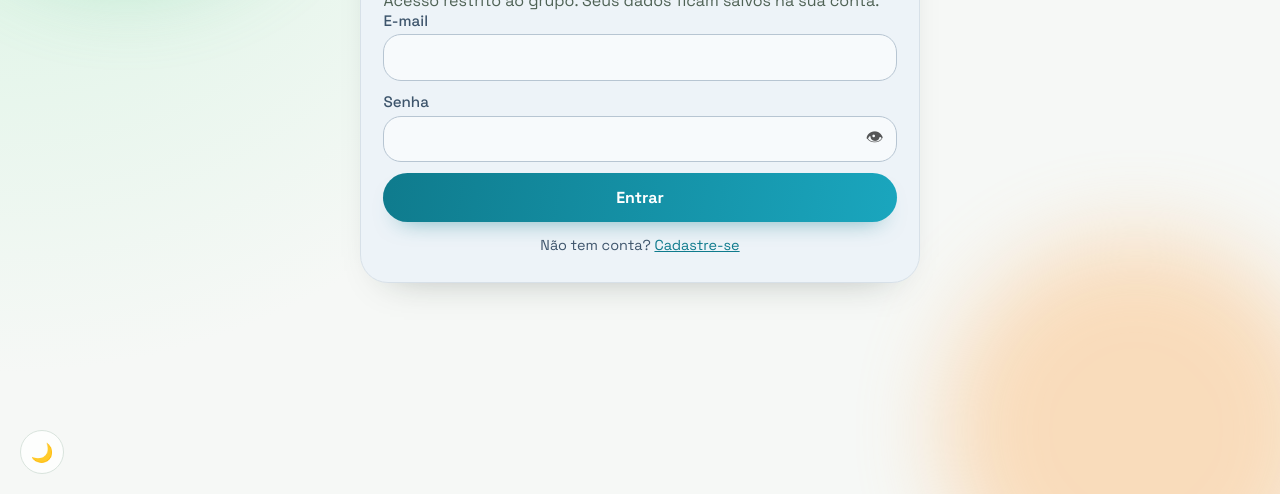
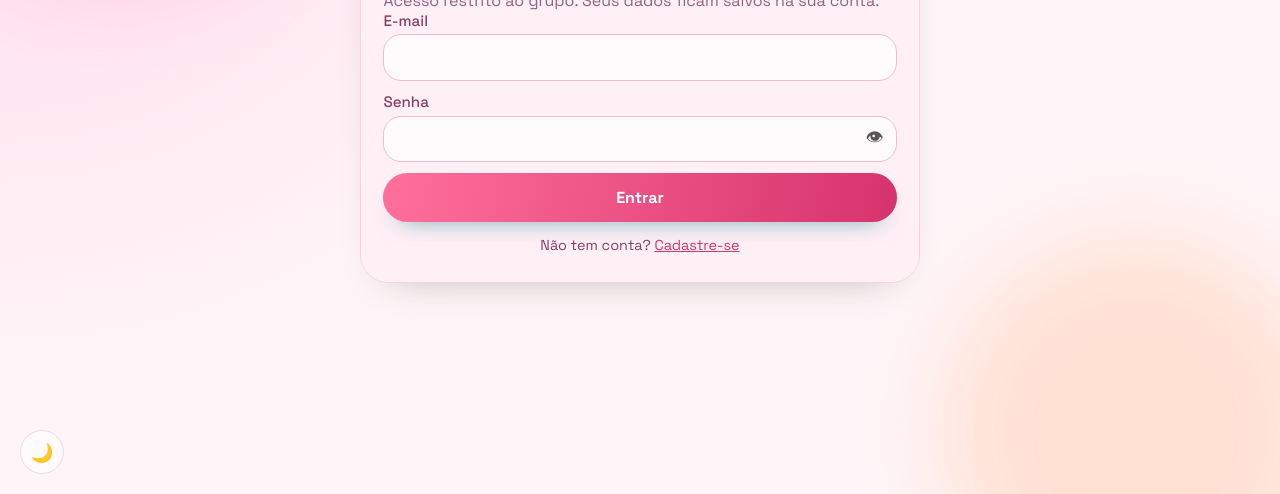
Before and after one commit to leticiacbo2021-cloud/teleegirls, a website: page index.html in a window 1280 px wide. Shown: the part 306-800 px from the top of the page. Drawn offline with nearby package versions, Linux system fonts and the light colour scheme; no server answers.

Commit message:
Update styles.css

```diff
--- a/styles.css
+++ b/styles.css
@@ -1,100 +1,100 @@
 :root {
   color-scheme: light;
-  --bg: #f6f8f6;
-  --bg-grad-1: #d3f3df;
-  --bg-grad-2: #f6f8f6;
-  --bg-grad-3: #eef2ee;
-  --orb-1: #7dd3a6;
-  --orb-2: #fdba74;
+  --bg: #fff5f8;
+  --bg-grad-1: #ffd6e7;
+  --bg-grad-2: #fff5f8;
+  --bg-grad-3: #fdeef2;
+  --orb-1: #ff9fc7;
+  --orb-2: #ffc9a8;
   --orb-opacity: 0.45;
 
-  --surface: #ffffffcc;
-  --surface-solid: #fdfefd;
-  --surface-soft: #f0f5f2;
-  --surface-sunken: #e5ece7;
+  --surface: #ffffffd9;
+  --surface-solid: #fffbfd;
+  --surface-soft: #fdeef4;
+  --surface-sunken: #fbe0ea;
   --field-bg: #ffffff;
 
-  --text: #122117;
-  --muted: #4f6255;
-  --border: #d8e3dc;
-  --shadow: 0 20px 44px -24px rgba(18, 33, 23, 0.35);
+  --text: #4a1030;
+  --muted: #966280;
+  --border: #f6d3e3;
+  --shadow: 0 20px 44px -24px rgba(157, 32, 91, 0.35);
 
-  --adulto: #2f855a;
-  --pediatria: #dd6b20;
-  --one: #1d4ed8;
-  --plantao: #0f766e;
+  --adulto: #d6336c;
+  --pediatria: #f76e9e;
+  --one: #9c6ade;
+  --plantao: #c2185b;
   --on-brand: #ffffff;
 
-  --accent: #14532d;
-  --accent-solid: #14532d;
+  --accent: #b5175f;
+  --accent-solid: #b5175f;
 
-  --danger: #b91c1c;
+  --danger: #c22c4e;
 
-  --overlay: rgba(16, 24, 18, 0.45);
+  --overlay: rgba(90, 20, 55, 0.4);
 
-  --heat-1: #dcfce7;
-  --heat-2: #bbf7d0;
-  --heat-3: #86efac;
-  --heat-4: #4ade80;
+  --heat-1: #ffe3ee;
+  --heat-2: #ffc2dc;
+  --heat-3: #ff92c1;
+  --heat-4: #f0559f;
   --heat-ink: var(--text);
 
-  --auth-bg: #edf3f8;
-  --auth-border: #d7e0e8;
-  --auth-label: #3e556c;
-  --auth-field-bg: #f7fafc;
-  --auth-field-border: #b7c5d2;
-  --auth-link: #0f7b8d;
-  --auth-btn-from: #0f7b8d;
-  --auth-btn-to: #1aa6be;
+  --auth-bg: #fff0f5;
+  --auth-border: #f6d3e3;
+  --auth-label: #8a3f63;
+  --auth-field-bg: #fffafc;
+  --auth-field-border: #f0bcd4;
+  --auth-link: #d6336c;
+  --auth-btn-from: #ff6f9c;
+  --auth-btn-to: #d6336c;
 }
 
 [data-theme="dark"] {
   color-scheme: dark;
-  --bg: #0e1512;
-  --bg-grad-1: #16302a;
-  --bg-grad-2: #0e1512;
-  --bg-grad-3: #0a100e;
-  --orb-1: #1f6b4a;
-  --orb-2: #6b4420;
-  --orb-opacity: 0.3;
+  --bg: #200e1a;
+  --bg-grad-1: #3a1830;
+  --bg-grad-2: #200e1a;
+  --bg-grad-3: #150a12;
+  --orb-1: #a3396f;
+  --orb-2: #6b3a5c;
+  --orb-opacity: 0.32;
 
-  --surface: #18221dd9;
-  --surface-solid: #1a241f;
-  --surface-soft: #16201b;
-  --surface-sunken: #202c26;
-  --field-bg: #111a16;
+  --surface: #2a1622d9;
+  --surface-solid: #2c1824;
+  --surface-soft: #26131f;
+  --surface-sunken: #331a28;
+  --field-bg: #1c0f18;
 
-  --text: #e4ede7;
-  --muted: #9bb0a4;
-  --border: #2b3a33;
+  --text: #f9e4ee;
+  --muted: #c48ba9;
+  --border: #4a2438;
   --shadow: 0 20px 44px -24px rgba(0, 0, 0, 0.75);
 
-  --adulto: #35996a;
-  --pediatria: #d8752c;
-  --one: #3b6fe0;
-  --plantao: #12897a;
+  --adulto: #f0559f;
+  --pediatria: #ff8fb3;
+  --one: #c084fc;
+  --plantao: #e0468a;
   --on-brand: #ffffff;
 
-  --accent: #5fd39b;
-  --accent-solid: #12897a;
+  --accent: #ff8fc4;
+  --accent-solid: #d6488e;
 
   --danger: #f87171;
   --overlay: rgba(0, 0, 0, 0.66);
 
-  --heat-1: #163029;
-  --heat-2: #1b4536;
-  --heat-3: #245e46;
-  --heat-4: #2e7a58;
-  --heat-ink: #eaf6ef;
+  --heat-1: #3a1a2c;
+  --heat-2: #5c2440;
+  --heat-3: #833058;
+  --heat-4: #b13d75;
+  --heat-ink: #f9e4ee;
 
-  --auth-bg: #131d20;
-  --auth-border: #27363b;
-  --auth-label: #a7bcc3;
-  --auth-field-bg: #0e1619;
-  --auth-field-border: #33454b;
-  --auth-link: #4ecfe4;
-  --auth-btn-from: #0f7b8d;
-  --auth-btn-to: #1aa6be;
+  --auth-bg: #241220;
+  --auth-border: #45233a;
+  --auth-label: #dba8c4;
+  --auth-field-bg: #1c0f19;
+  --auth-field-border: #55293f;
+  --auth-link: #ff9dc7;
+  --auth-btn-from: #e0568c;
+  --auth-btn-to: #b5175f;
 }
 
 * { box-sizing: border-box; }
@@ -230,7 +230,7 @@ h1 { margin: 0.2rem 0 0.4rem; font-size: clamp(1.5rem, 2.2vw, 2rem); }
 .timeline-dot.pediatria { background: var(--pediatria); }
 .timeline-dot.one { background: var(--one); }
 .timeline-dot.plantao { background: var(--plantao); }
-.timeline-dot.has-atestado { box-shadow: 0 0 0 3px #7c3aed55, 0 2px 6px rgba(0,0,0,0.25); }
+.timeline-dot.has-atestado { box-shadow: 0 0 0 3px #d9a40655, 0 2px 6px rgba(0,0,0,0.25); }
 
 .type-card { border: 1px solid var(--border); border-radius: 12px; overflow: hidden; display: flex; flex-direction: column; }
 .type-card-header { color: var(--on-brand); font-weight: 700; text-align: center; padding: 0.65rem 0.5rem; font-size: 0.92rem; }
@@ -293,7 +293,7 @@ button:active { transform: translateY(1px); }
 .tag.pediatria { background: var(--pediatria); }
 .tag.one { background: var(--one); }
 .tag.plantao { background: var(--plantao); }
-.tag.atestado { background: #7c3aed; }
+.tag.atestado { background: #b8860b; }
 
 .calendar-head { display: flex; align-items: center; justify-content: space-between; gap: 0.4rem; margin-bottom: 0.4rem; }
 .calendar-head h2 { margin: 0; font-size: 1.05rem; }
```
